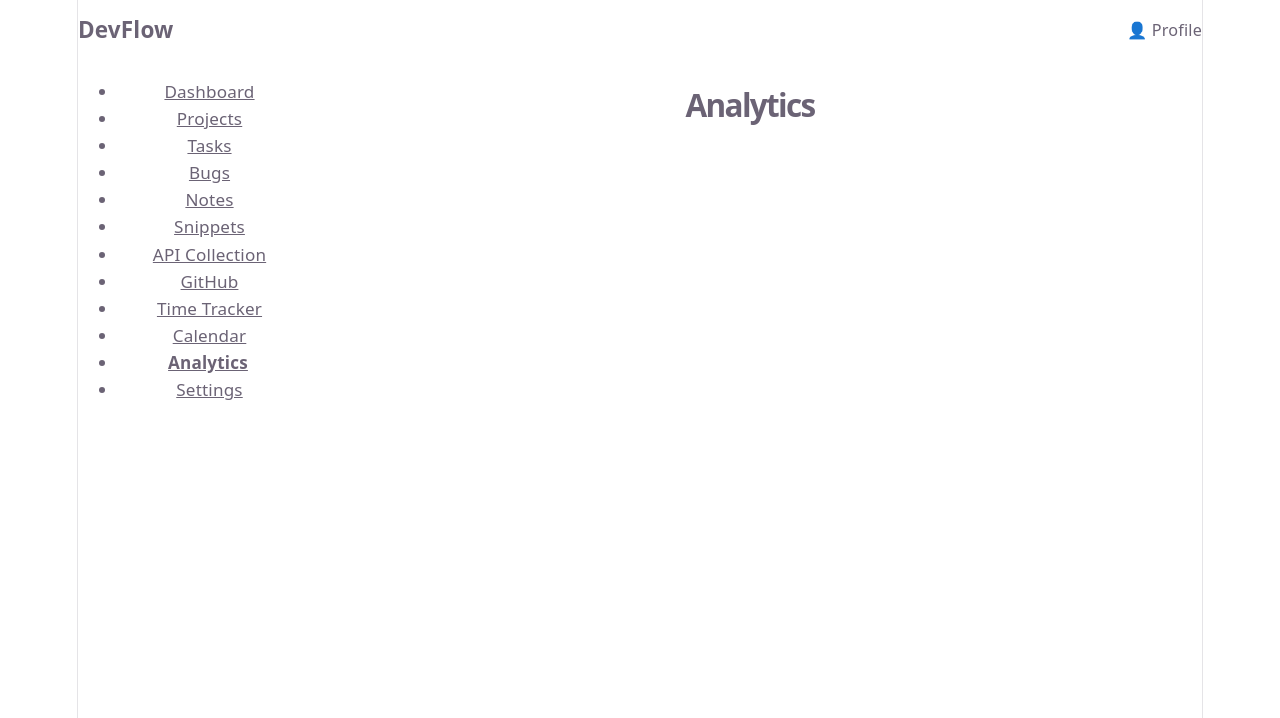
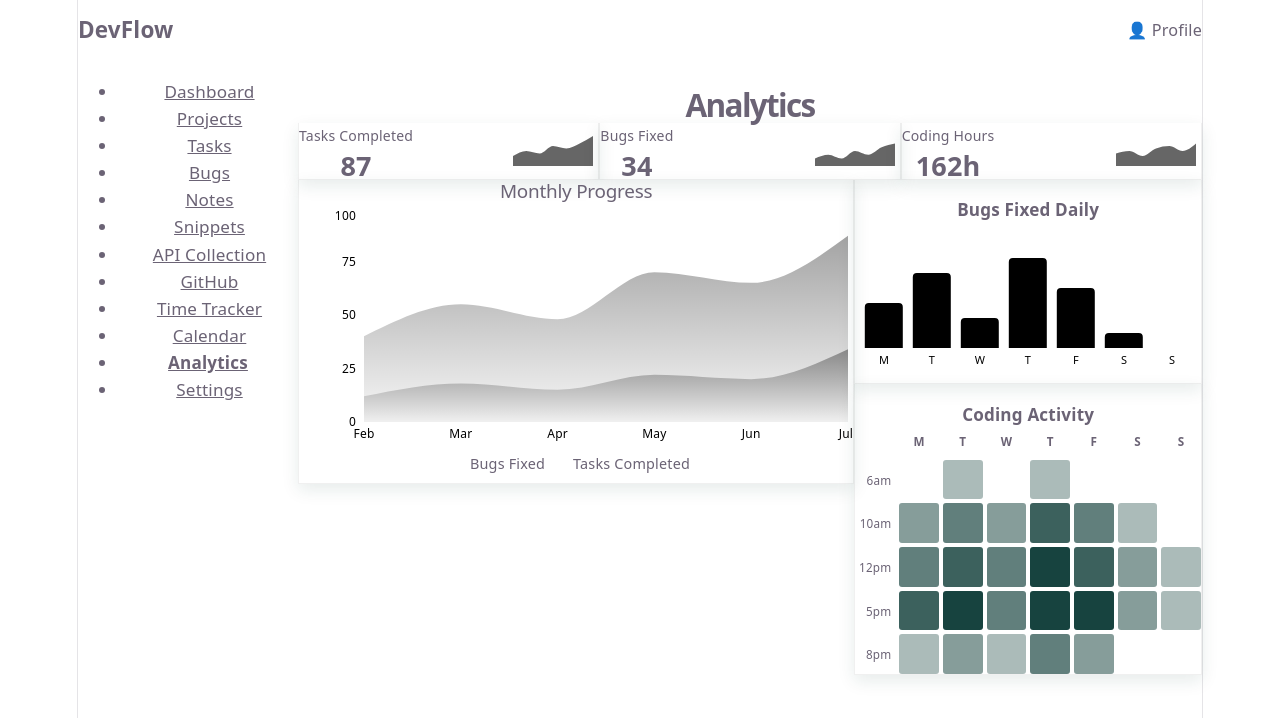
Before and after one commit to Fariss2507/DevFlow, a React (Vite) app: page /analytics in a window 1280 px wide. Shown: the top 718 px of the page. Built offline with nearby package versions, Linux system fonts and the light colour scheme; the HTML template or start-up script is replaced by a standard one.

Commit message:
feat: add analytics module with charts, sparklines and activity heatmap

```diff
--- a/package.json
+++ b/package.json
@@ -16,7 +16,8 @@
     "react-dom": "^19.2.7",
     "react-markdown": "^10.1.0",
     "react-router-dom": "^7.18.1",
-    "react-syntax-highlighter": "^16.1.1"
+    "react-syntax-highlighter": "^16.1.1",
+    "recharts": "^3.10.0"
   },
   "devDependencies": {
     "@eslint/js": "^10.0.1",
--- /dev/null
+++ b/src/data/analyticsData.js
@@ -0,0 +1,51 @@
+export const summaryStats = [
+  {
+    id: 1,
+    label: 'Tasks Completed',
+    value: '87',
+    trend: [{ v: 4 }, { v: 6 }, { v: 5 }, { v: 8 }, { v: 7 }, { v: 9 }, { v: 12 }],
+  },
+  {
+    id: 2,
+    label: 'Bugs Fixed',
+    value: '34',
+    trend: [{ v: 2 }, { v: 3 }, { v: 2 }, { v: 4 }, { v: 3 }, { v: 5 }, { v: 6 }],
+  },
+  {
+    id: 3,
+    label: 'Coding Hours',
+    value: '162h',
+    trend: [{ v: 5 }, { v: 6 }, { v: 4 }, { v: 7 }, { v: 8 }, { v: 6 }, { v: 9 }],
+  },
+];
+
+export const monthlyProgress = [
+  { month: 'Feb', tasks: 40, bugs: 12 },
+  { month: 'Mar', tasks: 55, bugs: 18 },
+  { month: 'Apr', tasks: 48, bugs: 15 },
+  { month: 'May', tasks: 70, bugs: 22 },
+  { month: 'Jun', tasks: 65, bugs: 20 },
+  { month: 'Jul', tasks: 87, bugs: 34 },
+];
+
+export const bugsFixedDaily = [
+  { day: 'M', count: 3 },
+  { day: 'T', count: 5 },
+  { day: 'W', count: 2 },
+  { day: 'T', count: 6 },
+  { day: 'F', count: 4 },
+  { day: 'S', count: 1 },
+  { day: 'S', count: 0 },
+];
+
+export const activityHeatmap = {
+  hours: ['6am', '10am', '12pm', '5pm', '8pm'],
+  days: ['M', 'T', 'W', 'T', 'F', 'S', 'S'],
+  values: [
+    [0, 1, 0, 1, 0, 0, 0],
+    [2, 3, 2, 4, 3, 1, 0],
+    [3, 4, 3, 5, 4, 2, 1],
+    [4, 5, 3, 5, 5, 2, 1],
+    [1, 2, 1, 3, 2, 0, 0],
+  ],
+};
--- /dev/null
+++ b/src/pages/Analytics/ActivityHeatmap.jsx
@@ -0,0 +1,38 @@
+import './Analytics.css';
+
+export default function ActivityHeatmap({ data }) {
+  const maxVal = Math.max(...data.values.flat());
+
+  const getColor = (val) => {
+    if (val === 0) return 'var(--color-bg)';
+    const opacity = 0.2 + (val / maxVal) * 0.8;
+    return `rgba(23, 67, 63, ${opacity})`;
+  };
+
+  return (
+    <div className="side-panel">
+      <h3>Coding Activity</h3>
+      <div className="heatmap">
+        <div className="heatmap-row heatmap-header">
+          <span className="heatmap-hour-label" />
+          {data.days.map((d, i) => (
+            <span className="heatmap-day-label" key={i}>{d}</span>
+          ))}
+        </div>
+        {data.values.map((row, rowIdx) => (
+          <div className="heatmap-row" key={rowIdx}>
+            <span className="heatmap-hour-label">{data.hours[rowIdx]}</span>
+            {row.map((val, colIdx) => (
+              <span
+                className="heatmap-cell"
+                key={colIdx}
+                style={{ background: getColor(val) }}
+                title={`${val} sessions`}
+              />
+            ))}
+          </div>
+        ))}
+      </div>
+    </div>
+  );
+}
--- /dev/null
+++ b/src/pages/Analytics/Analytics.css
@@ -0,0 +1,133 @@
+.spark-grid {
+  display: grid;
+  grid-template-columns: repeat(auto-fit, minmax(220px, 1fr));
+  gap: var(--spacing-md);
+  margin-bottom: var(--spacing-lg);
+}
+
+.spark-card {
+  background: var(--color-surface);
+  border: 1px solid rgba(0, 0, 0, 0.06);
+  border-top: 3px solid var(--color-primary);
+  border-radius: var(--radius-md);
+  padding: var(--spacing-md) var(--spacing-lg);
+  box-shadow: 0 6px 16px rgba(23, 67, 63, 0.1);
+  display: flex;
+  align-items: center;
+  justify-content: space-between;
+  gap: var(--spacing-md);
+}
+
+.spark-card-info {
+  display: flex;
+  flex-direction: column;
+  gap: 4px;
+}
+
+.spark-label {
+  font-size: 0.78rem;
+  color: var(--color-text-muted);
+}
+
+.spark-value {
+  font-size: 1.5rem;
+  font-weight: 800;
+  color: var(--color-primary-dark);
+}
+
+.spark-chart {
+  width: 90px;
+  flex-shrink: 0;
+}
+
+.analytics-layout {
+  display: grid;
+  grid-template-columns: 1.6fr 1fr;
+  gap: var(--spacing-lg);
+  align-items: start;
+}
+
+.analytics-side {
+  display: flex;
+  flex-direction: column;
+  gap: var(--spacing-lg);
+}
+
+.chart-panel,
+.side-panel {
+  background: var(--color-surface);
+  border: 1px solid rgba(0, 0, 0, 0.06);
+  border-top: 3px solid var(--color-accent);
+  border-radius: var(--radius-md);
+  padding: var(--spacing-lg);
+  box-shadow: 0 6px 16px rgba(23, 67, 63, 0.1);
+}
+
+.chart-panel h2 {
+  font-size: 1.05rem;
+  color: var(--color-primary-dark);
+  margin-bottom: var(--spacing-md);
+}
+
+.side-panel h3 {
+  font-size: 0.95rem;
+  color: var(--color-primary-dark);
+  margin-bottom: var(--spacing-md);
+}
+
+/* Heatmap */
+
+.heatmap {
+  display: flex;
+  flex-direction: column;
+  gap: 4px;
+}
+
+.heatmap-row {
+  display: grid;
+  grid-template-columns: 40px repeat(7, 1fr);
+  gap: 4px;
+  align-items: center;
+}
+
+.heatmap-header {
+  margin-bottom: 2px;
+}
+
+.heatmap-day-label {
+  text-align: center;
+  font-size: 0.65rem;
+  color: var(--color-text-muted);
+  font-weight: 600;
+}
+
+.heatmap-hour-label {
+  font-size: 0.65rem;
+  color: var(--color-text-muted);
+  text-align: right;
+  padding-right: 4px;
+}
+
+.heatmap-cell {
+  aspect-ratio: 1;
+  border-radius: 3px;
+  border: 1px solid var(--color-border);
+}
+
+/* ---------- Responsive ---------- */
+
+@media (max-width: 1000px) {
+  .analytics-layout {
+    grid-template-columns: 1fr;
+  }
+}
+
+@media (max-width: 480px) {
+  .spark-grid {
+    grid-template-columns: 1fr;
+  }
+
+  .heatmap-row {
+    grid-template-columns: 32px repeat(7, 1fr);
+  }
+}
--- a/src/pages/Analytics/Analytics.jsx
+++ b/src/pages/Analytics/Analytics.jsx
@@ -1,3 +1,30 @@
+import StatSparkCard from './StatSparkCard';
+import ProgressChart from './ProgressChart';
+import BugsBarChart from './BugsBarChart';
+import ActivityHeatmap from './ActivityHeatmap';
+import {
+  summaryStats, monthlyProgress, bugsFixedDaily, activityHeatmap,
+} from '../../data/analyticsData';
+import './Analytics.css';
+
 export default function Analytics() {
-  return <div className="page"><h1>Analytics</h1></div>;
+  return (
+    <div className="page">
+      <h1>Analytics</h1>
+
+      <div className="spark-grid">
+        {summaryStats.map((stat) => (
+          <StatSparkCard key={stat.id} label={stat.label} value={stat.value} trend={stat.trend} />
+        ))}
+      </div>
+
+      <div className="analytics-layout">
+        <ProgressChart data={monthlyProgress} />
+        <div className="analytics-side">
+          <BugsBarChart data={bugsFixedDaily} />
+          <ActivityHeatmap data={activityHeatmap} />
+        </div>
+      </div>
+    </div>
+  );
 }
--- /dev/null
+++ b/src/pages/Analytics/BugsBarChart.jsx
@@ -0,0 +1,25 @@
+import { BarChart, Bar, XAxis, YAxis, ResponsiveContainer, Tooltip } from 'recharts';
+import './Analytics.css';
+
+export default function BugsBarChart({ data }) {
+  return (
+    <div className="side-panel">
+      <h3>Bugs Fixed Daily</h3>
+      <ResponsiveContainer width="100%" height={160}>
+        <BarChart data={data}>
+          <XAxis dataKey="day" stroke="var(--color-text-muted)" fontSize={11} />
+          <YAxis hide />
+          <Tooltip
+            contentStyle={{
+              background: 'var(--color-surface)',
+              border: '1px solid var(--color-border)',
+              borderRadius: '8px',
+              fontSize: '0.8rem',
+            }}
+          />
+          <Bar dataKey="count" fill="var(--color-accent)" radius={[4, 4, 0, 0]} />
+        </BarChart>
+      </ResponsiveContainer>
+    </div>
+  );
+}
--- /dev/null
+++ b/src/pages/Analytics/ProgressChart.jsx
@@ -0,0 +1,54 @@
+import {
+  AreaChart, Area, XAxis, YAxis, CartesianGrid, Tooltip, Legend, ResponsiveContainer,
+} from 'recharts';
+import './Analytics.css';
+
+export default function ProgressChart({ data }) {
+  return (
+    <div className="chart-panel">
+      <h2>Monthly Progress</h2>
+      <ResponsiveContainer width="100%" height={280}>
+        <AreaChart data={data}>
+          <defs>
+            <linearGradient id="tasksGradient" x1="0" y1="0" x2="0" y2="1">
+              <stop offset="0%" stopColor="var(--color-primary)" stopOpacity={0.6} />
+              <stop offset="100%" stopColor="var(--color-primary)" stopOpacity={0.05} />
+            </linearGradient>
+            <linearGradient id="bugsGradient" x1="0" y1="0" x2="0" y2="1">
+              <stop offset="0%" stopColor="var(--color-primary-dark)" stopOpacity={0.6} />
+              <stop offset="100%" stopColor="var(--color-primary-dark)" stopOpacity={0.05} />
+            </linearGradient>
+          </defs>
+          <CartesianGrid strokeDasharray="3 3" stroke="var(--color-border)" />
+          <XAxis dataKey="month" stroke="var(--color-text-muted)" fontSize={12} />
+          <YAxis stroke="var(--color-text-muted)" fontSize={12} />
+          <Tooltip
+            contentStyle={{
+              background: 'var(--color-surface)',
+              border: '1px solid var(--color-border)',
+              borderRadius: '8px',
+              fontSize: '0.8rem',
+            }}
+          />
+          <Legend wrapperStyle={{ fontSize: '0.8rem' }} />
+          <Area
+            type="monotone"
+            dataKey="tasks"
+            name="Tasks Completed"
+            stroke="var(--color-primary)"
+            fill="url(#tasksGradient)"
+            strokeWidth={2}
+          />
+          <Area
+            type="monotone"
+            dataKey="bugs"
+            name="Bugs Fixed"
+            stroke="var(--color-primary-dark)"
+            fill="url(#bugsGradient)"
+            strokeWidth={2}
+          />
+        </AreaChart>
+      </ResponsiveContainer>
+    </div>
+  );
+}
--- /dev/null
+++ b/src/pages/Analytics/StatSparkCard.jsx
@@ -0,0 +1,32 @@
+import { AreaChart, Area, ResponsiveContainer } from 'recharts';
+import './Analytics.css';
+
+export default function StatSparkCard({ label, value, trend }) {
+  return (
+    <div className="spark-card">
+      <div className="spark-card-info">
+        <span className="spark-label">{label}</span>
+        <span className="spark-value">{value}</span>
+      </div>
+      <div className="spark-chart">
+        <ResponsiveContainer width="100%" height={40}>
+          <AreaChart data={trend}>
+            <defs>
+              <linearGradient id={`spark-${label}`} x1="0" y1="0" x2="0" y2="1">
+                <stop offset="0%" stopColor="var(--color-accent)" stopOpacity={0.5} />
+                <stop offset="100%" stopColor="var(--color-accent)" stopOpacity={0} />
+              </linearGradient>
+            </defs>
+            <Area
+              type="monotone"
+              dataKey="v"
+              stroke="var(--color-primary)"
+              strokeWidth={2}
+              fill={`url(#spark-${label})`}
+            />
+          </AreaChart>
+        </ResponsiveContainer>
+      </div>
+    </div>
+  );
+}
```
Also changed, not shown: 1 other file (tests, documents, lock files or other folders).
